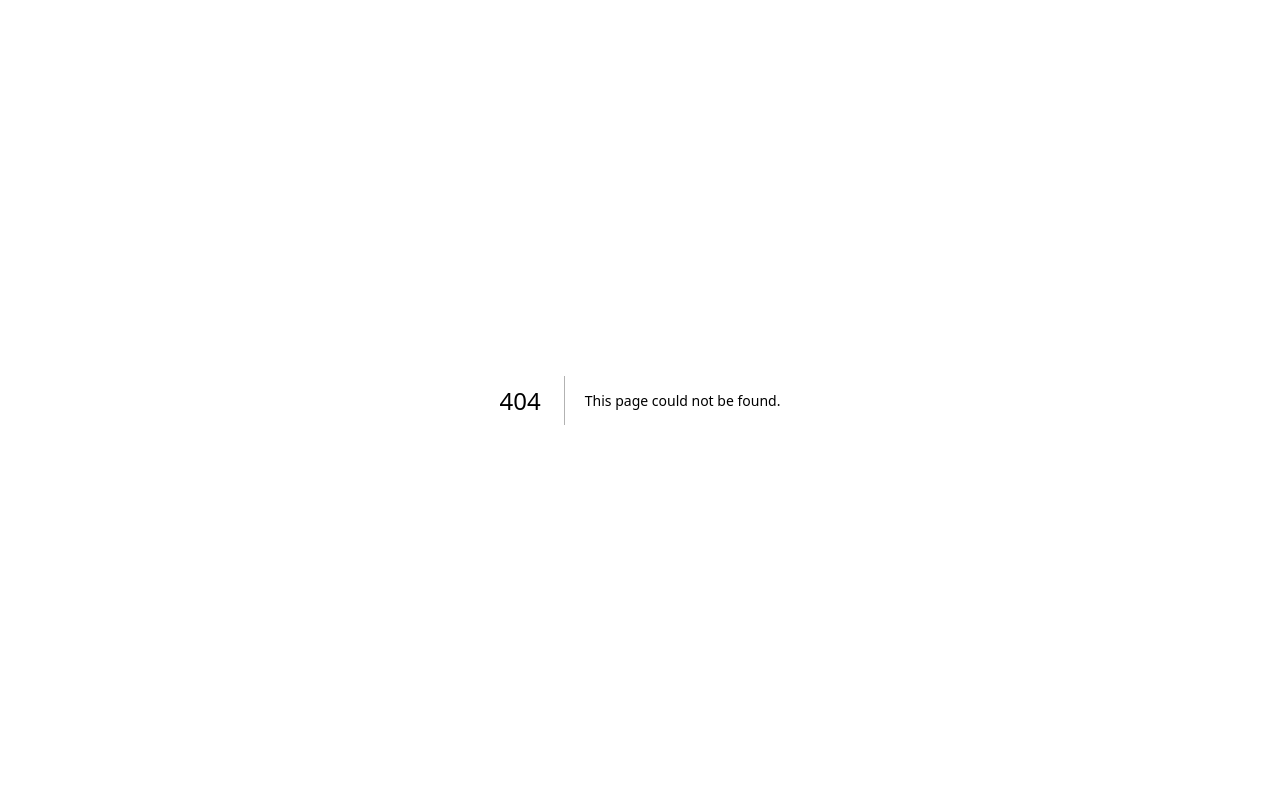
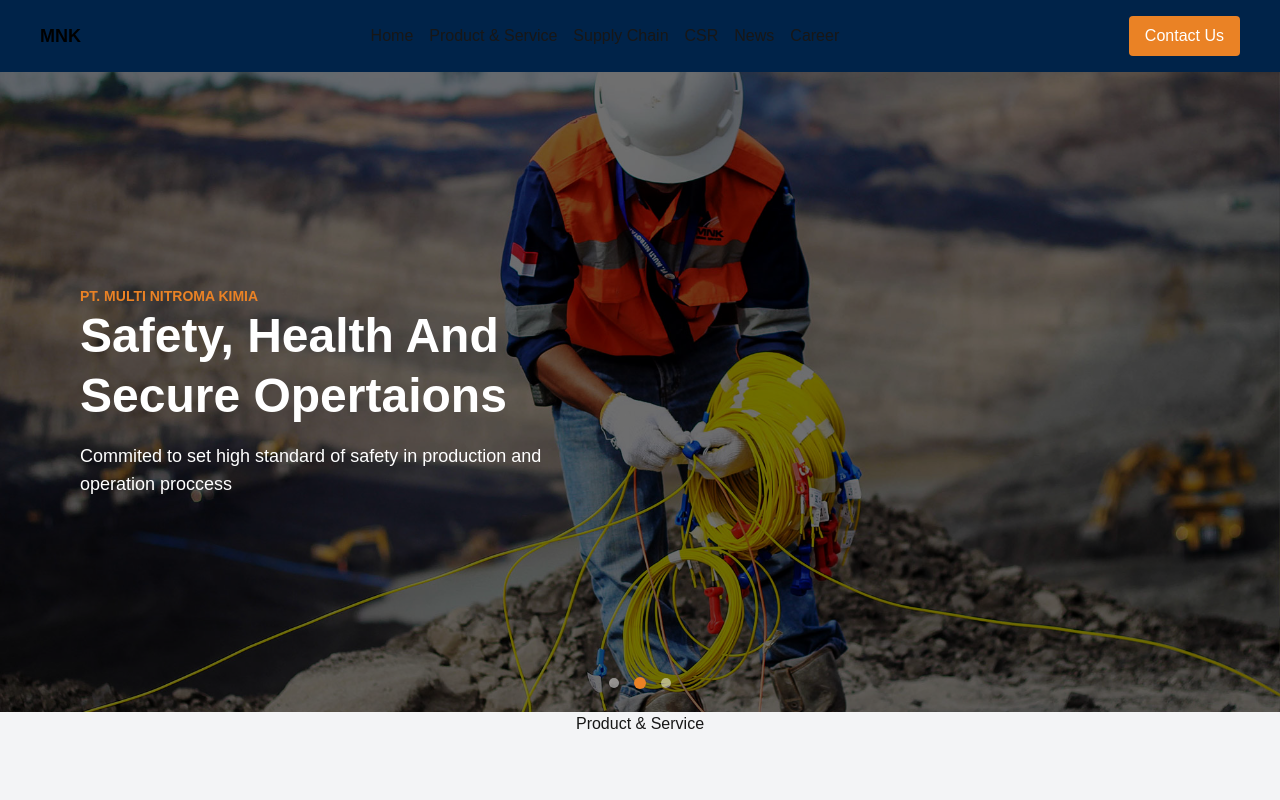
Before and after one commit to wramadan7-org/mnk-nextjs, a Next.js app: page /product-service in a window 1280 px wide. Before the commit this address had no page. Shown: the top 800 px of the page. Built offline with nearby package versions, Linux system fonts and the light colour scheme.

Commit message:
chore: initial product service

```diff
--- /dev/null
+++ b/src/app/(user)/product-service/page.tsx
@@ -0,0 +1,11 @@
+import HeroComponent from "@/components/HeroComponent";
+
+export default function ProductService() {
+  return (
+    <main className="flex flex-col items-center justify-start min-h-screen bg-gray-100 overflow-x-hidden">
+      <HeroComponent />
+
+      <h1>Product & Service</h1>
+    </main>
+  );
+}
```
